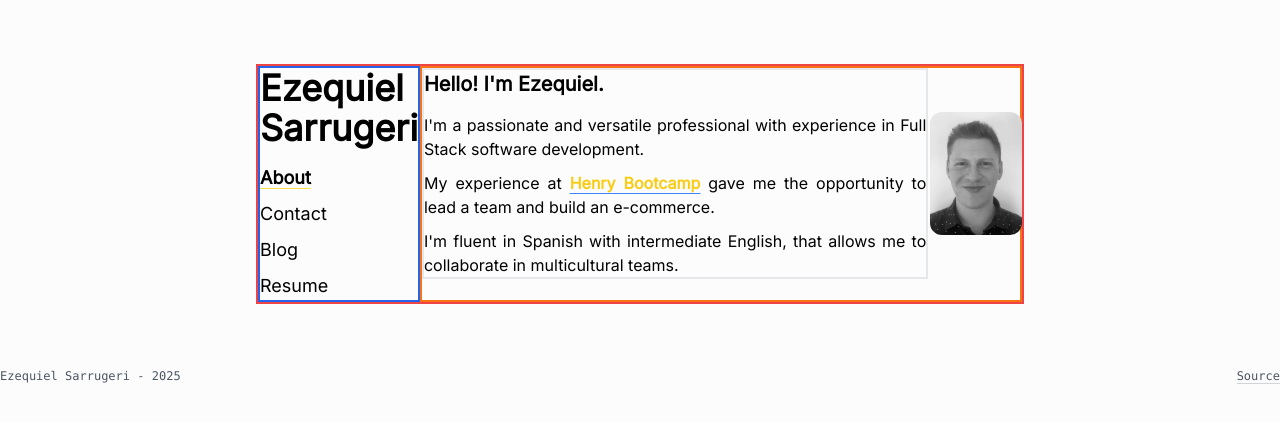
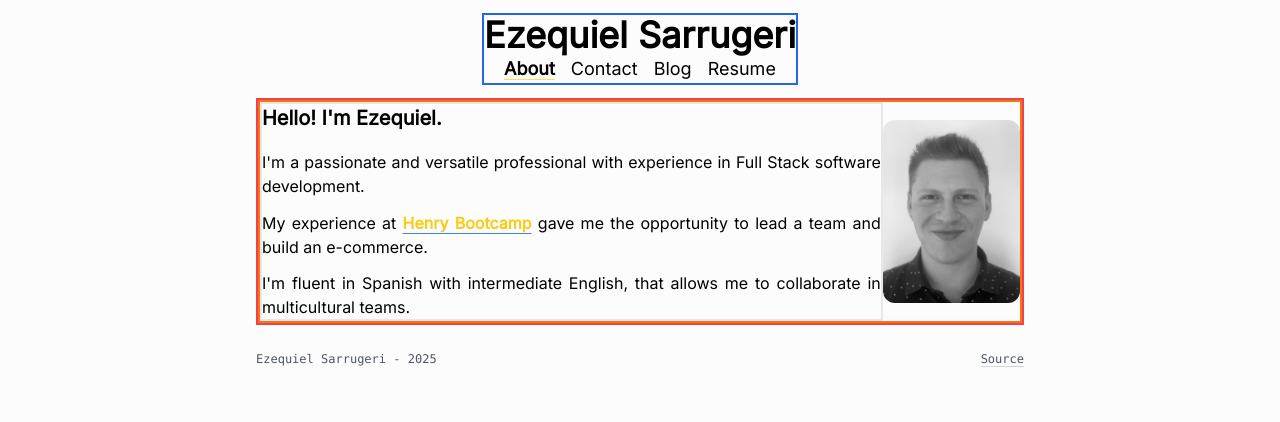
Before and after one commit to ezesarru/Oportunity, a Next.js app: page / in a window 1280 px wide. Shown: the top 422 px of the page. Built offline with nearby package versions, Linux system fonts and the light colour scheme.

Commit message:
topbar update

```diff
--- a/src/app/layout.js
+++ b/src/app/layout.js
@@ -15,11 +15,15 @@ export default function RootLayout({ children }) {
         <link rel="icon" href="/favicon.ico" />
       </head>
       <body className="">
-        <div className="border-2 border-red-500 my-[5%] w-[60%] mx-auto flex justify-center">
+        <div className="flex justify-center mx-auto my-[1%]">
           <Topbar />
+        </div>
+        <div className="border-2 border-red-500 max-w-3xl mx-auto flex justify-center">
           {children}
         </div>
-        <Footer />
+        <div className="my-[2%] mx-auto max-w-3xl">
+          <Footer />
+        </div>
       </body>
     </html>
   );
--- a/src/app/page.js
+++ b/src/app/page.js
@@ -8,9 +8,9 @@ export default function Page() {
   const showContact = useStore((state) => state.showContact);
 
   return (
-    <div className="border-2 border-orange-500 w-[95%] mx-auto flex flex-col items-center">
+    <div className="border-2 border-orange-500 mx-auto flex flex-col items-center">
       <div className="flex w-full items-center">
-        <div className="flex flex-col border-2">
+        <div className="flex flex-col border-2 ">
           <p className="mb-[3%] text-xl font-bold">Hello! I'm Ezequiel.</p>
           <div className="space-y-[2%] text-justify">
             <p>
@@ -37,17 +37,17 @@ export default function Page() {
           <Image
             src="/profilePicture.jpg"
             alt="Ezequiel Sarrugeri"
-            width={140}
+            width={170}
             height={186}
             priority={true}
-            className="rounded-xl ml-[2%] mr-[2%] grayscale hover:grayscale-0"
+            className="rounded-xl grayscale hover:grayscale-0"
           />
         </Link>
       </div>
       <div
         className={`${
           showContact ? "block" : "hidden"
-        } w-[95%] border-2 border-violet-500 m-[1%] flex flex-col justify-center space-y-[1%]`}
+        } w-[95%] border-2 border-violet-500 m-[2%] flex flex-col justify-center space-y-[1%]`}
       >
         <p className="text-xl font-bold">Contact</p>
         <p>
--- a/src/components/Topbar.jsx
+++ b/src/components/Topbar.jsx
@@ -13,12 +13,8 @@ export default function Sidebar() {
 
   return (
     <nav className="border-2 border-blue-600">
-      <h1 className="text-4xl font-bold mb-[10%]">
-        Ezequiel
-        <br />
-        Sarrugeri
-      </h1>
-      <ul className="flex flex-col gap-2 text-lg">
+      <h1 className="text-4xl font-bold">Ezequiel Sarrugeri</h1>
+      <ul className="flex flex-row gap-4 text-lg justify-center">
         <li>
           <Link
             href="/"
```
